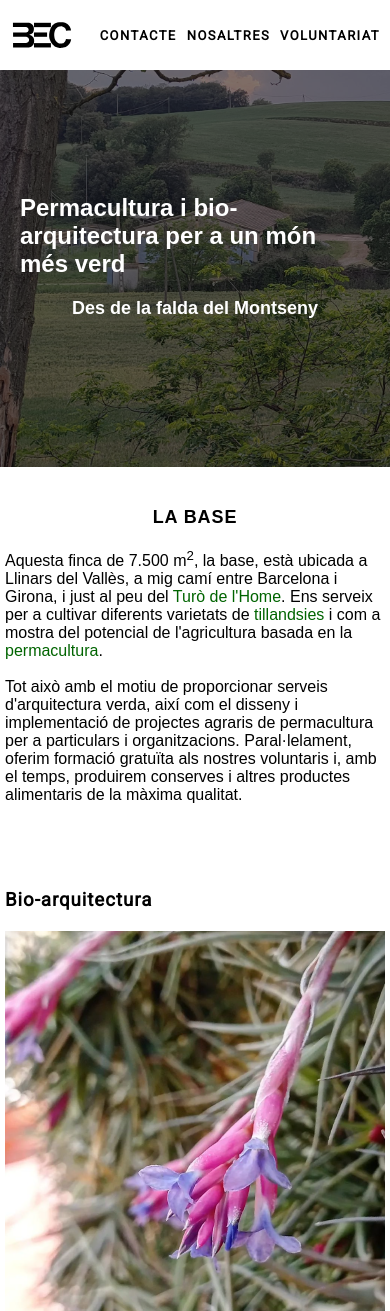
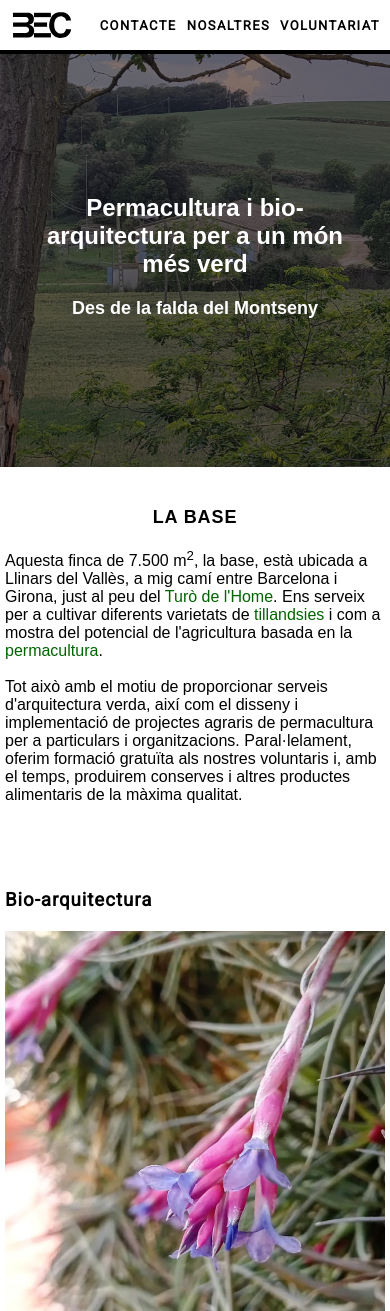
Before and after one commit to Lancelot1991/Lancelot1991.github.io, a plain HTML site: page index.html in a window 390 px wide. Shown: the top 1311 px of the page. Drawn offline with nearby package versions, Linux system fonts and the light colour scheme.

Commit message:
Add files via upload

```diff
--- a/index.html
+++ b/index.html
@@ -30,7 +30,7 @@ $(function(){
 
 <div class="titol-index">La base</div>
 <div class="intro">
-  <p>Aquesta finca de 7.500 m<sup>2</sup>, la base, està ubicada a Llinars del Vallès, a mig camí entre Barcelona i Girona, i just al peu del <a href="https://ca.wikipedia.org/wiki/Tur%C3%B3_de_l%27Home" target="_blank">Turò de l'Home</a>. Ens serveix per a cultivar diferents varietats de <a href="https://ca.wikipedia.org/wiki/Clavellina_d%27aire" target="_blank">tillandsies</a> i com a mostra del potencial de l'agricultura basada en la <a href="https://ca.wikipedia.org/wiki/Permacultura" target="_blank">permacultura</a>.<br><br>
+  <p>Aquesta finca de 7.500 m<sup>2</sup>, la base, està ubicada a Llinars del Vallès, a mig camí entre Barcelona i Girona, just al peu del <a href="https://ca.wikipedia.org/wiki/Tur%C3%B3_de_l%27Home" target="_blank">Turò de l'Home</a>. Ens serveix per a cultivar diferents varietats de <a href="https://ca.wikipedia.org/wiki/Clavellina_d%27aire" target="_blank">tillandsies</a> i com a mostra del potencial de l'agricultura basada en la <a href="https://ca.wikipedia.org/wiki/Permacultura" target="_blank">permacultura</a>.<br><br>
     Tot això amb el motiu de proporcionar serveis d'arquitectura verda, així com el disseny i implementació de projectes agraris de permacultura per a particulars i organitzacions. Paral·lelament, oferim formació gratuïta als nostres voluntaris i, amb el temps, produirem conserves i altres productes alimentaris de la màxima qualitat.</p>
 </div>
 
--- a/main.css
+++ b/main.css
@@ -23,6 +23,7 @@ a{
     top: 0;
     left: 0;
     z-index: 1;
+    border-bottom: 4px solid black;
 }
 
 
@@ -79,6 +80,7 @@ a{
 
 .slogan{
     padding-bottom: 20px;
+    text-align: center;
 }
 
 .slogan, .subtitol{
@@ -168,6 +170,9 @@ p{
 }
 
 @media (max-width: 1090px) {
+    .header{
+        height: 50px;
+    }
     .logo{
         padding-left: 10px;
         font-weight: 600;
```
Also changed, not shown: voluntariat.html (+1 -1 lines).
